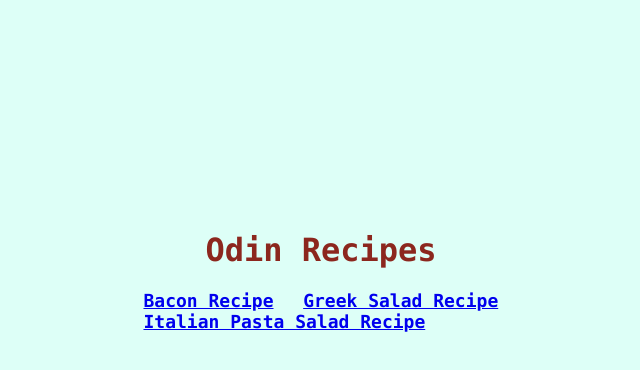
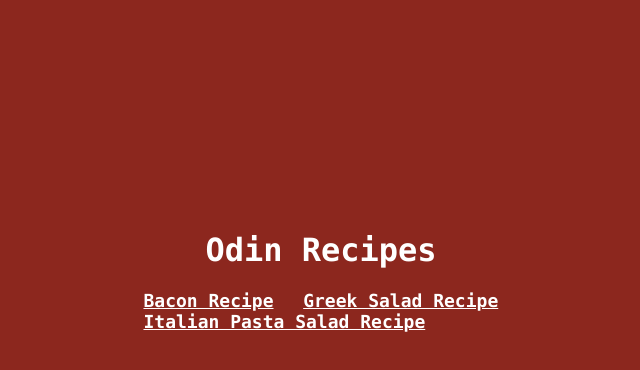
Before and after one commit to emanresu-shit/odin-recipes, a plain HTML site: page index.html in a window 1280 px wide. Shown: the part 18-388 px from the top of the page, without its empty margins (319-959 px from the left). Drawn offline with Linux system fonts and the light colour scheme.

Commit message:
Change background color and text color by swapping
background color is set to brown(#DDFFF7)
text color is set to white(#FFFFFF)

```diff
--- a/style/style.css
+++ b/style/style.css
@@ -2,7 +2,11 @@
     font-family: "Lucida Console", "Courier New", monospace;
 }
 body {
-    background-color: #DDFFF7;
+    color: white;
+    background-color: #8C271E;
+}
+a {
+    color: inherit;
 }
 img {
     width: 300px;
@@ -23,13 +27,12 @@ img {
 
 
 .title {
-    color: #8C271E;
     text-align: center;
 }
 .title-2 {
     font-weight: bolder;
     text-align: left;
-    border-bottom: 3px dotted #8C271E;
+    border-bottom: 3px dotted white;
 }
 
 .list li {
```
